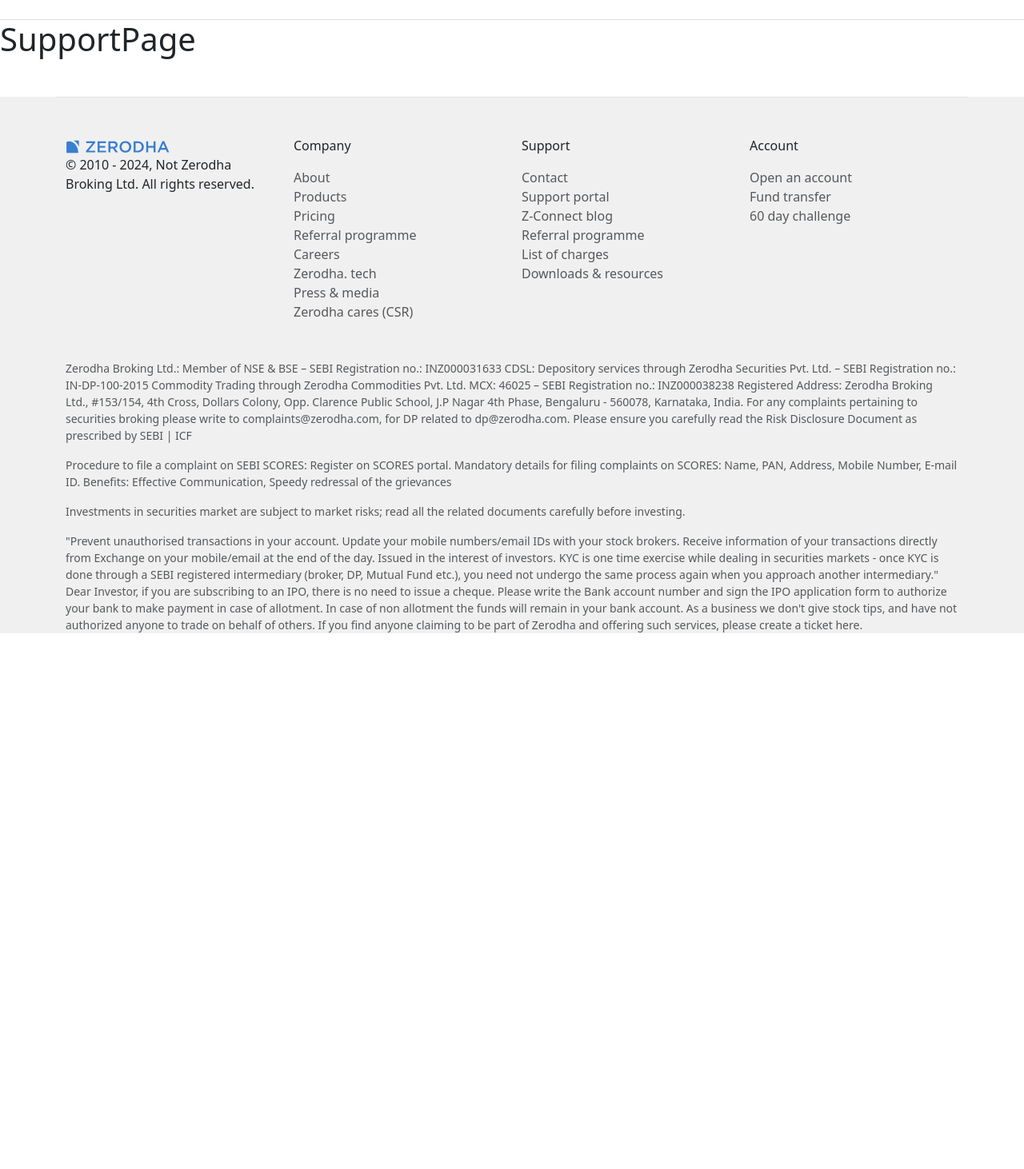
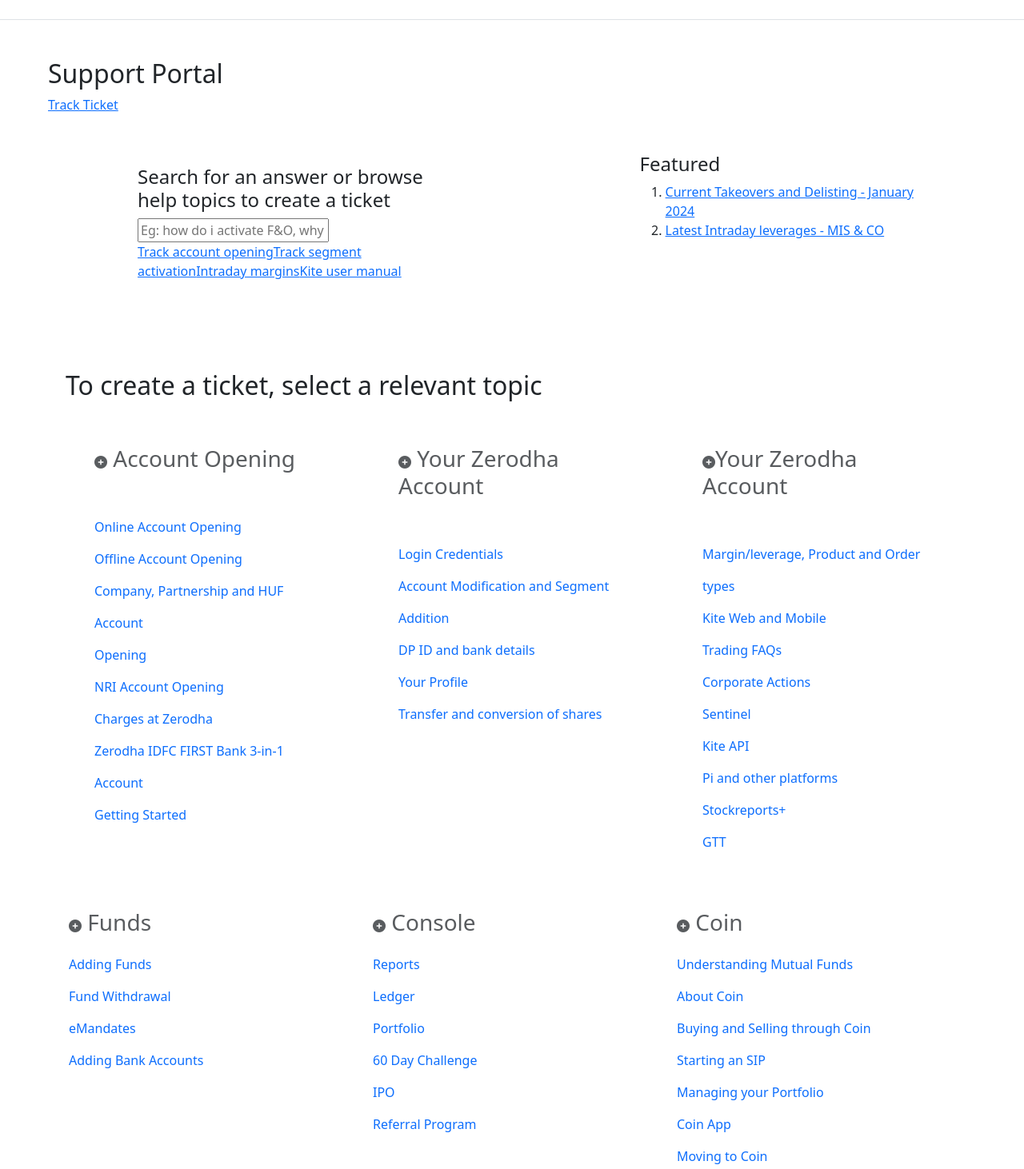
Before and after one commit to Harshit-Webworld1515/zerodha-clone, a React (Vite) app in the folder frontend/: page /support in a window 1280 px wide. Shown: the part 48-1510 px from the top of the page at 80% size. Before the commit the page ends 856 px from the top, so only its background shows below. Built offline with nearby package versions, Linux system fonts and the light colour scheme.

Commit message:
feat: build support page with hero and ticket sections

```diff
--- a/frontend/src/landing_page/support/CreateTicket.jsx
+++ b/frontend/src/landing_page/support/CreateTicket.jsx
@@ -2,10 +2,87 @@ import React from 'react'
 
 function CreateTicket() {
     return (
-        <h1>
-        CreateTicket
-        </h1>
-     );
+        <div className="container">
+            <div className="row P-5 mt-5 mb-5">
+                <h1 className='fs-2'>To create a ticket, select a relevant topic</h1>
+                <div className="col-4 p-5">
+                    <h4 className="fs-3 mb-5 text-muted">
+                        <i className="fa-solid fa-circle-plus fs-6"></i> Account Opening </h4>
+
+                    <a href="" style={{ textDecoration: "none", lineHeight: "2.5" }}>Online Account Opening </a><br />
+                    <a href="" style={{ textDecoration: "none", lineHeight: "2.5" }}>Offline Account Opening </a><br />
+                    <a href="" style={{ textDecoration: "none", lineHeight: "2.5" }}>Company, Partnership and HUF Account </a><br />
+                    <a href="" style={{ textDecoration: "none", lineHeight: "2.5" }}>Opening </a><br />
+                    <a href="" style={{ textDecoration: "none", lineHeight: "2.5" }}>NRI Account Opening </a><br />
+                    <a href="" style={{ textDecoration: "none", lineHeight: "2.5" }}>Charges at Zerodha </a><br />
+                    <a href="" style={{ textDecoration: "none", lineHeight: "2.5" }}>Zerodha IDFC FIRST Bank 3-in-1 Account </a><br />
+                    <a href="" style={{ textDecoration: "none", lineHeight: "2.5" }}>Getting Started </a><br />
+                </div>
+                <div className="col-4 p-5">
+                    <h4 className="fs-3 mb-5 text-muted">
+                        <i className="fa-solid fa-circle-plus fs-6"></i> Your Zerodha Account </h4>
+
+                    <a href="" style={{ textDecoration: "none", lineHeight: "2.5" }}>Login Credentials</a><br />
+                    <a href="" style={{ textDecoration: "none", lineHeight: "2.5" }}>Account Modification and Segment Addition</a><br />
+                    <a href="" style={{ textDecoration: "none", lineHeight: "2.5" }}>DP ID and bank details </a><br />
+                    <a href="" style={{ textDecoration: "none", lineHeight: "2.5" }}>Your Profile</a><br />
+                    <a href="" style={{ textDecoration: "none", lineHeight: "2.5" }}>Transfer and conversion of shares</a><br />
+                </div>
+                <div className="col-4 p-5">
+                    <h4 className="fs-3 mb-5 text-muted">
+                        <i className="fa-solid fa-circle-plus fs-6"></i>Your Zerodha Account </h4>
+
+                    <a href="" style={{ textDecoration: "none", lineHeight: "2.5" }}>Margin/leverage, Product and Order types</a><br />
+                    <a href="" style={{ textDecoration: "none", lineHeight: "2.5" }}>Kite Web and Mobile </a><br />
+                    <a href="" style={{ textDecoration: "none", lineHeight: "2.5" }}>Trading FAQs </a><br />
+                    <a href="" style={{ textDecoration: "none", lineHeight: "2.5" }}>Corporate Actions</a><br />
+                    <a href="" style={{ textDecoration: "none", lineHeight: "2.5" }}>Sentinel</a><br />
+                    <a href="" style={{ textDecoration: "none", lineHeight: "2.5" }}>Kite API </a><br />
+                    <a href="" style={{ textDecoration: "none", lineHeight: "2.5" }}>Pi and other platforms </a><br />
+                    <a href="" style={{ textDecoration: "none", lineHeight: "2.5" }}>Stockreports+ </a><br />
+                    <a href="" style={{ textDecoration: "none", lineHeight: "2.5" }}>GTT </a><br />
+                </div>
+
+                <div className="col-4 p-3">
+                    <h4 className="fs-3 mb-3 text-muted">
+                        <i className="fa-solid fa-circle-plus fs-6"></i> Funds
+                    </h4>
+
+                    <a href="" style={{ textDecoration: "none", lineHeight: "2.5" }}>Adding Funds</a><br />
+                    <a href="" style={{ textDecoration: "none", lineHeight: "2.5" }}>Fund Withdrawal</a><br />
+                    <a href="" style={{ textDecoration: "none", lineHeight: "2.5" }}>eMandates</a><br />
+                    <a href="" style={{ textDecoration: "none", lineHeight: "2.5" }}>Adding Bank Accounts</a><br />
+                </div>
+
+                <div className="col-4 p-3">
+                    <h4 className="fs-3 mb-3 text-muted">
+                        <i className="fa-solid fa-circle-plus fs-6"></i> Console
+                    </h4>
+
+                    <a href="" style={{ textDecoration: "none", lineHeight: "2.5" }}>Reports</a><br />
+                    <a href="" style={{ textDecoration: "none", lineHeight: "2.5" }}>Ledger</a><br />
+                    <a href="" style={{ textDecoration: "none", lineHeight: "2.5" }}>Portfolio</a><br />
+                    <a href="" style={{ textDecoration: "none", lineHeight: "2.5" }}>60 Day Challenge</a><br />
+                    <a href="" style={{ textDecoration: "none", lineHeight: "2.5" }}>IPO</a><br />
+                    <a href="" style={{ textDecoration: "none", lineHeight: "2.5" }}>Referral Program</a><br />
+                </div>
+                <div className="col-4 p-3">
+                    <h4 className="fs-3 mb-3 text-muted">
+                        <i className="fa-solid fa-circle-plus fs-6"></i> Coin
+                    </h4>
+
+                    <a href="" style={{ textDecoration: "none", lineHeight: "2.5" }}>Understanding Mutual Funds</a><br />
+                    <a href="" style={{ textDecoration: "none", lineHeight: "2.5" }}>About Coin</a><br />
+                    <a href="" style={{ textDecoration: "none", lineHeight: "2.5" }}>Buying and Selling through Coin</a><br />
+                    <a href="" style={{ textDecoration: "none", lineHeight: "2.5" }}>Starting an SIP</a><br />
+                    <a href="" style={{ textDecoration: "none", lineHeight: "2.5" }}>Managing your Portfolio</a><br />
+                    <a href="" style={{ textDecoration: "none", lineHeight: "2.5" }}>Coin App</a><br />
+                    <a href="" style={{ textDecoration: "none", lineHeight: "2.5" }}>Moving to Coin</a><br />
+                    <a href="" style={{ textDecoration: "none", lineHeight: "2.5" }}>Government Securities</a><br />
+                </div>
+            </div>
+        </div>
+    );
 }
 
 export default CreateTicket;
--- a/frontend/src/landing_page/support/Hero.jsx
+++ b/frontend/src/landing_page/support/Hero.jsx
@@ -2,8 +2,31 @@ import React from 'react'
 
 function Hero() {
     return (
-        <h1>Hero</h1>
-     );
+        <section className="container-fluid" id='supportHero'>
+            <div className="p-5" id='supportWrapper'>
+                <h4 className='fs-2 text fw-medium'>Support Portal</h4>
+                <a href="">Track Ticket</a>
+            </div>
+            <div className="row px-5 pb-5 mx-5">
+                <div className="col-6 " style={{padding:"1rem 4rem"}}>
+                    <h1 className='fs-4 fw-normal'>Search for an answer or browse help topics to create a ticket</h1>
+                    <input placeholder='Eg: how do i activate F&O, why is my order getting rejected ..' /><br />
+                    <a href="" className='anchor'>Track account opening</a>
+                    <a href=""className='anchor'>Track segment activation</a>
+                    <a href=""className='anchor'>Intraday margins</a>
+                    <a href=""className='anchor'>Kite user manual</a>
+                </div>
+                <div className="col-6 featured "style={{paddingLeft:"15%"}}>
+                    <h1 className=' fs-4 fw-normal'>Featured</h1>
+                    <ol type='1'>
+                        <li> <a href="">Current Takeovers and Delisting - January 2024</a></li>
+                        <li> <a href=""> Latest Intraday leverages - MIS & CO</a></li>
+                    </ol>
+                </div>
+            </div>
+        </section>
+    );
 }
+// https://github.com/apna-college/zerodha-clone/tree/21-creating-dashboard-components/dashboard/src/components
 
 export default Hero;
--- a/frontend/src/landing_page/support/SupportPage.jsx
+++ b/frontend/src/landing_page/support/SupportPage.jsx
@@ -1,8 +1,13 @@
 import React from 'react'
+import Hero from './Hero';
+import CreateTicket from './CreateTicket';
 
 function SupportPage() {
     return (
-        <h1>SupportPage</h1>
+        <>
+        <Hero />
+        <CreateTicket/>
+        </>
      );
 }
 
```
